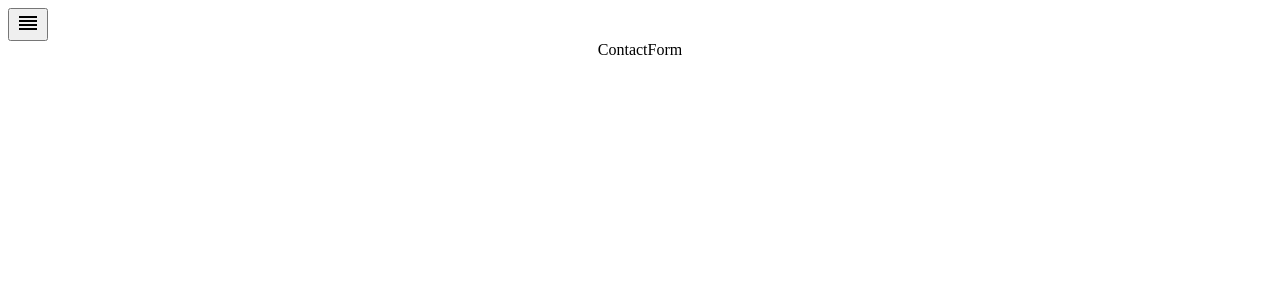
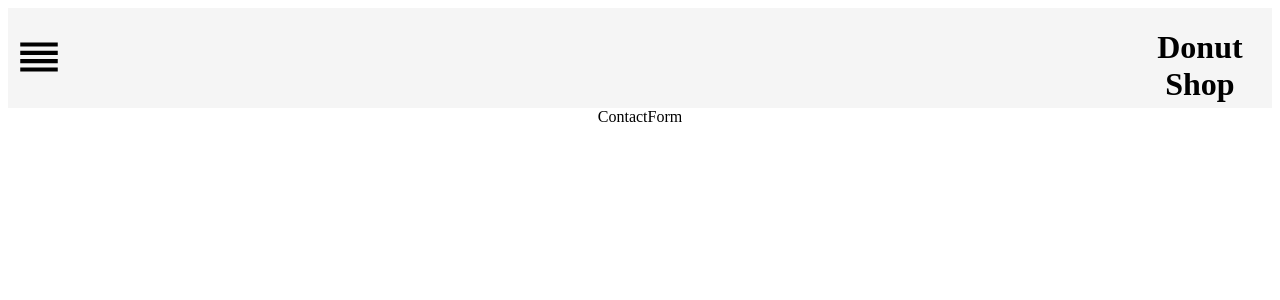
Before and after one commit to Muniba-Ahmed/donutshop, a React (Create React App) app in the folder donutshop1/: page /contactform in a window 1280 px wide. Shown: the top 300 px of the page. Built offline with nearby package versions, Linux system fonts and the light colour scheme.

Commit message:
working on nav

```diff
--- a/donutshop1/src/components/Navbar.js
+++ b/donutshop1/src/components/Navbar.js
@@ -1,13 +1,15 @@
-/*
+/**
+
 import React, { useState, useEffect } from "react";
 import { slide as Menu } from "react-burger-menu";
 import { Link, useLocation } from "react-router-dom";
-// import ReorderIcon from "@material-ui/icons/Reorder";
+import ReorderIcon from "@material-ui/icons/Reorder";
 import "../styles/Navbar.css";
 
 function Navbar() {
   const [expandNavbar, setExpandNavbar] = useState(false);
   const location = useLocation();
+
 
   useEffect(() => {
     setExpandNavbar(false);
@@ -20,25 +22,34 @@ function Navbar() {
     setExpandNavbar(newState.isOpen)
   }
 
+
   return (
-
+   <div className="navbar">
         <div className="toggleButton">
-        <button onClick={toggleMenu}  > Toggle Menu</button>
-
-      <Menu customBurgerIcon={false} isOpen={expandNavbar} onStateChange={stateChangeHandler} >
+            {!expandNavbar && (
+            <button onClick={toggleMenu}> <ReorderIcon/></button>
+            )}
+        <Menu
+        customBurgerIcon={false}
+        isOpen={expandNavbar }
+        onStateChange={stateChangeHandler} >
+            <div className="links">
             <Link to="/" className="bm-item">Home</Link>
             <Link to="/donuts" className="bm-item">Donuts</Link>
             <Link to="/about" className="bm-item">About</Link>
             <Link to="/location" className="bm-item">Location</Link>
             <Link to="/contactform" className="bm-item">Contact Us</Link>
             <a onClick={toggleMenu} className="menu-item--small" href="a">Settings</a>
+            </div>
         </Menu>
+        </div>
       </div>
   )
 }
 
-export default Navbar;
-**/
+export default Navbar
+
+*/
 
 import React, { useState, useEffect } from "react";
 import { slide as Menu } from "react-burger-menu";
@@ -48,7 +59,6 @@ import "../styles/Navbar.css";
 
 function Navbar() {
   const [expandNavbar, setExpandNavbar] = useState(false);
-
   const location = useLocation();
 
   useEffect(() => {
@@ -63,6 +73,8 @@ function Navbar() {
   };
 
   return (
+    <div className="navbar">
+      <div className="header">
         <div className="toggleButton">
           {!expandNavbar && (
             <button onClick={toggleMenu}>
@@ -70,11 +82,15 @@ function Navbar() {
               <ReorderIcon />
             </button>
           )}
+        </div>
+        <h1>Donut Shop</h1>
+      </div>
       <Menu
         customBurgerIcon={false}
         isOpen={expandNavbar}
         onStateChange={stateChangeHandler}
       >
+        <div className="links">
           <Link to="/" className="bm-item">
             Home
           </Link>
@@ -90,9 +106,10 @@ function Navbar() {
           <Link to="/contactform" className="bm-item">
             Contact Us
           </Link>
-        <a onClick={toggleMenu} className="menu-item--small" href="a">
+          <a onClick={toggleMenu} className="bm-item" href="a">
             Settings
           </a>
+        </div>
       </Menu>
     </div>
   );
--- a/donutshop1/src/styles/Navbar.css
+++ b/donutshop1/src/styles/Navbar.css
@@ -61,8 +61,10 @@
 
 /* Individual item */
 .bm-item {
-  display: inline-block;
+  /* display: inline-block; */
   color: whitesmoke;
+  display: flex;
+  padding: 10px;
 }
 
 /* Styling of overlay */
@@ -70,12 +72,38 @@
   background: rgba(0, 0, 0, 0.3);
 }
 
+/** Header Styling  */
+
+.header {
+  display: flex;
+  justify-content: flex-end;
+}
+
+/**Hamburger Icon Styling*/
 .toggleButton {
   display: flex;
   justify-content: flex-start;
+  width: 100%;
+  height: 100px;
+  display: flex;
+  align-items: center;
 }
 
-/** Hiding the hamburger icon when navbar is open */
-.hidden-icon {
-  display: none;
+.toggleButton svg {
+  font-size: 50px;
 }
+.toggleButton button {
+  margin-right: 20px;
+  background-color: transparent;
+  border: none;
+  color: black;
+  cursor: pointer;
+}
+
+/** Navbar Styling */
+
+.navbar {
+  width: 100%;
+  height: 100px;
+  background: whitesmoke;
+}
```
Lines whose indentation alone changed are shown as unchanged.
